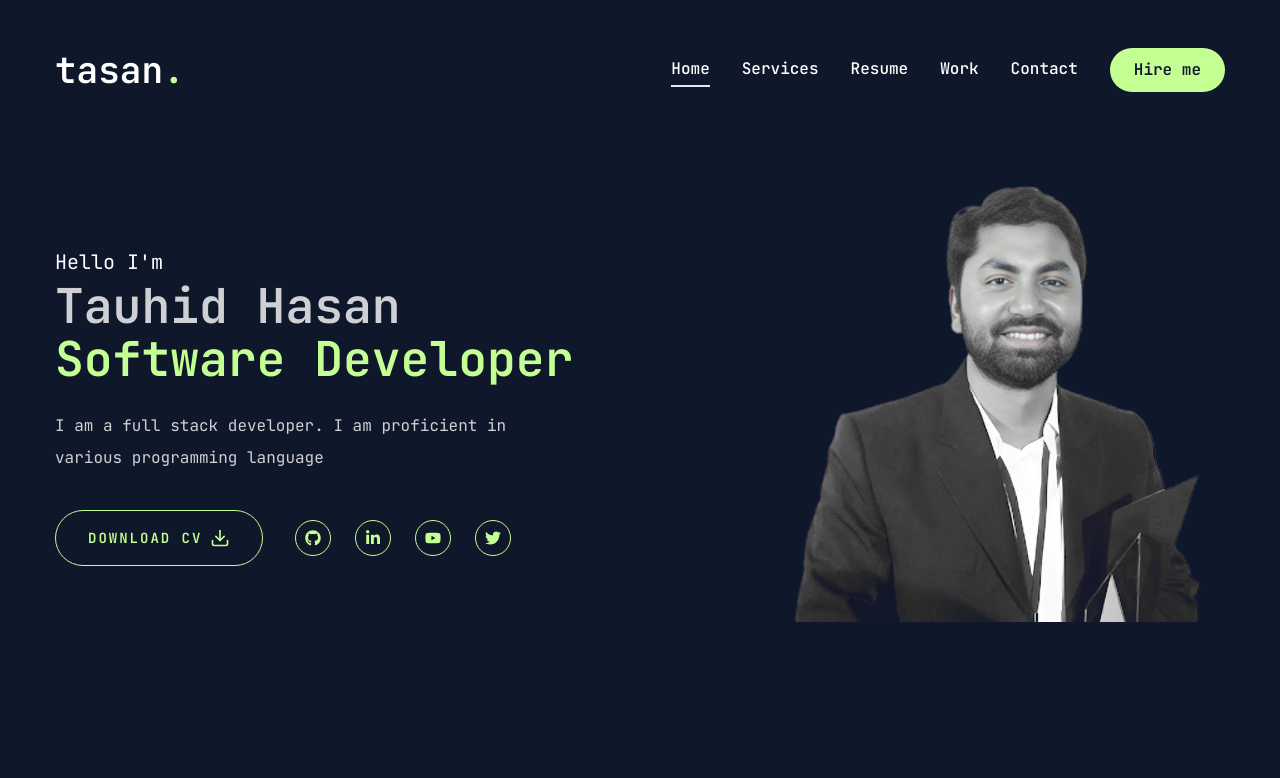
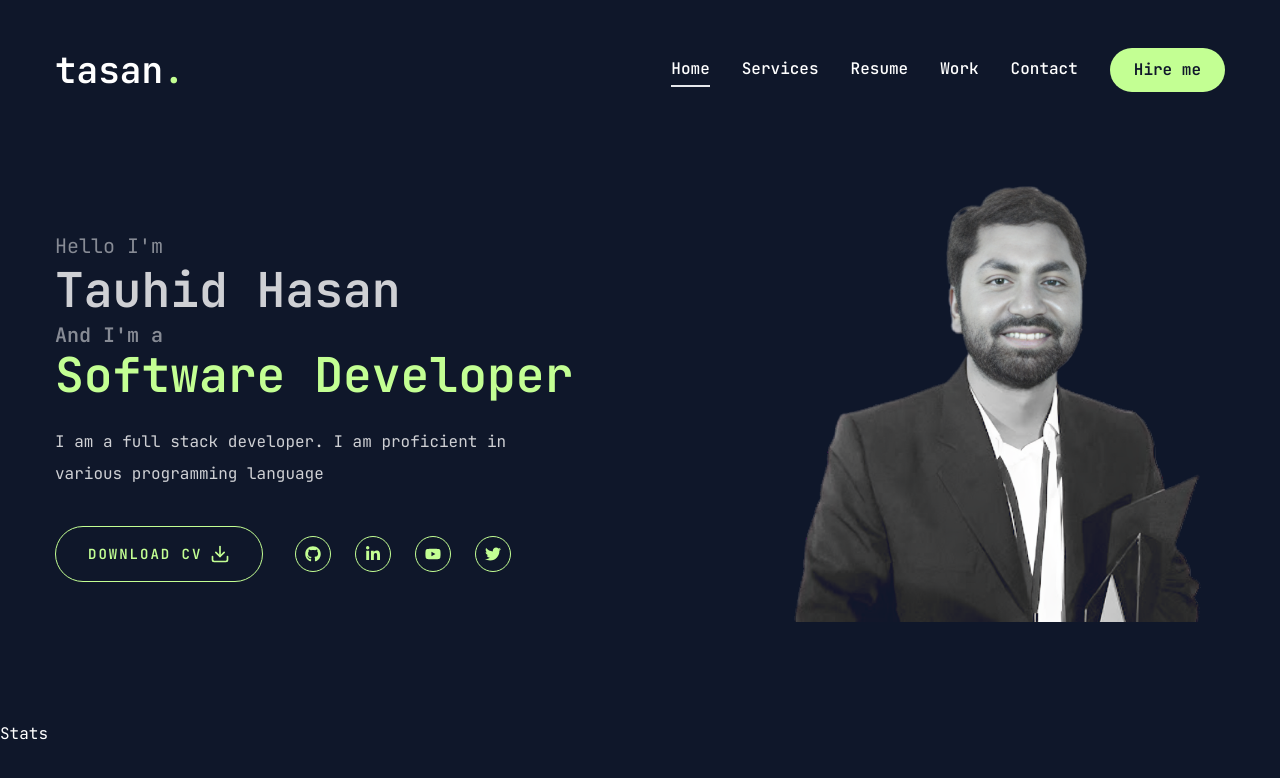
Before and after one commit to tauhid-hasan-dev/portfolio-tauhid, a Next.js app: page / in a window 1280 px wide. Shown: the top 778 px of the page. Built offline with nearby package versions, Linux system fonts and the light colour scheme.

Commit message:
style updated

```diff
--- a/app/page.jsx
+++ b/app/page.jsx
@@ -3,6 +3,7 @@ import { Button } from "@/components/ui/button";
 import { FiDownload } from "react-icons/fi";
 import Social from "../components/Social";
 import Photo from "../components/Photo";
+import Stats from "../components/Stats";
 
 const Home = () => {
   return (
@@ -10,10 +11,11 @@ const Home = () => {
       <div className="container mx-auto h-full">
         <div className="flex flex-col xl:flex-row items-center justify-between xl:pt-8 xl:pb-24">
           <div className="text-center xl:text-left order-2 xl:order-none mt-5">
-            <span className="text-xl ">Hello I'm</span>
-            <h1 className="h2 mb-6 text-white/80">
-              Tauhid Hasan
-              <br /> <span className="text-accent">Software Developer</span>
+            <span className="text-xl text-white/50">Hello I'm</span>
+            <h1 className="h2 mb-6 text-white/50">
+              <span className="text-white/80">Tauhid Hasan</span>
+              <br /> <p className="text-xl mt-1 ">And I'm a</p>{" "}
+              <span className="text-accent">Software Developer</span>
             </h1>
             <p className="max-w-[500px] mb-9 text-white/80">
               I am a full stack developer. I am proficient in various
@@ -41,6 +43,7 @@ const Home = () => {
           </div>
         </div>
       </div>
+      <Stats />
     </section>
   );
 };
--- /dev/null
+++ b/components/Stats.jsx
@@ -0,0 +1,7 @@
+import React from "react";
+
+const Stats = () => {
+  return <div>Stats</div>;
+};
+
+export default Stats;
```
